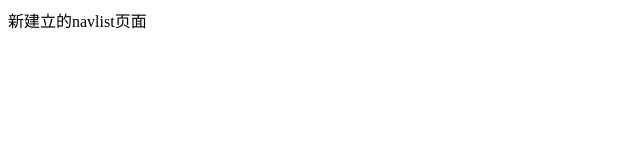
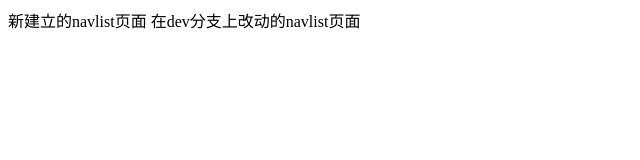
Before and after one commit to 810664441/dnf, a plain HTML site: page navlist.html in a window 1280 px wide. Shown: the whole page, without its empty margins (0-640 px from the left). Drawn offline with Linux system fonts and the light colour scheme.

Commit message:
在dev分支上修改了navlist页面

```diff
--- a/navlist.html
+++ b/navlist.html
@@ -8,5 +8,6 @@
 </head>
 <body>
     新建立的navlist页面
+    在dev分支上改动的navlist页面
 </body>
 </html>
```
